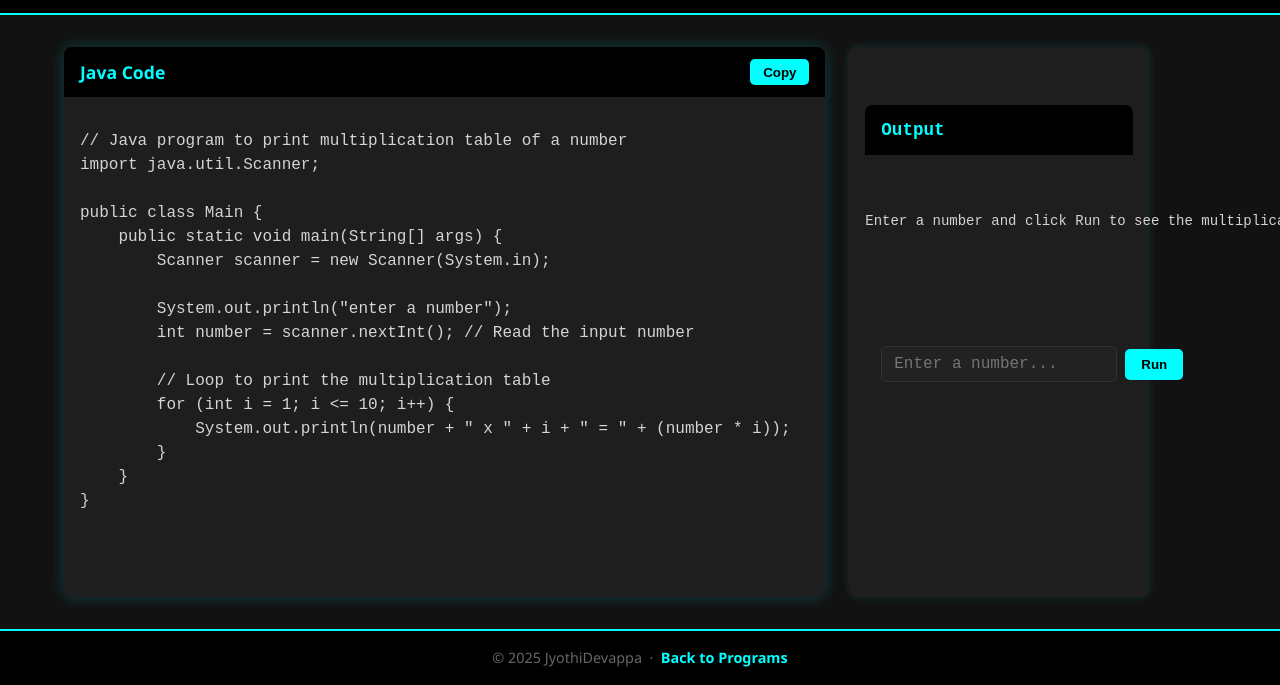
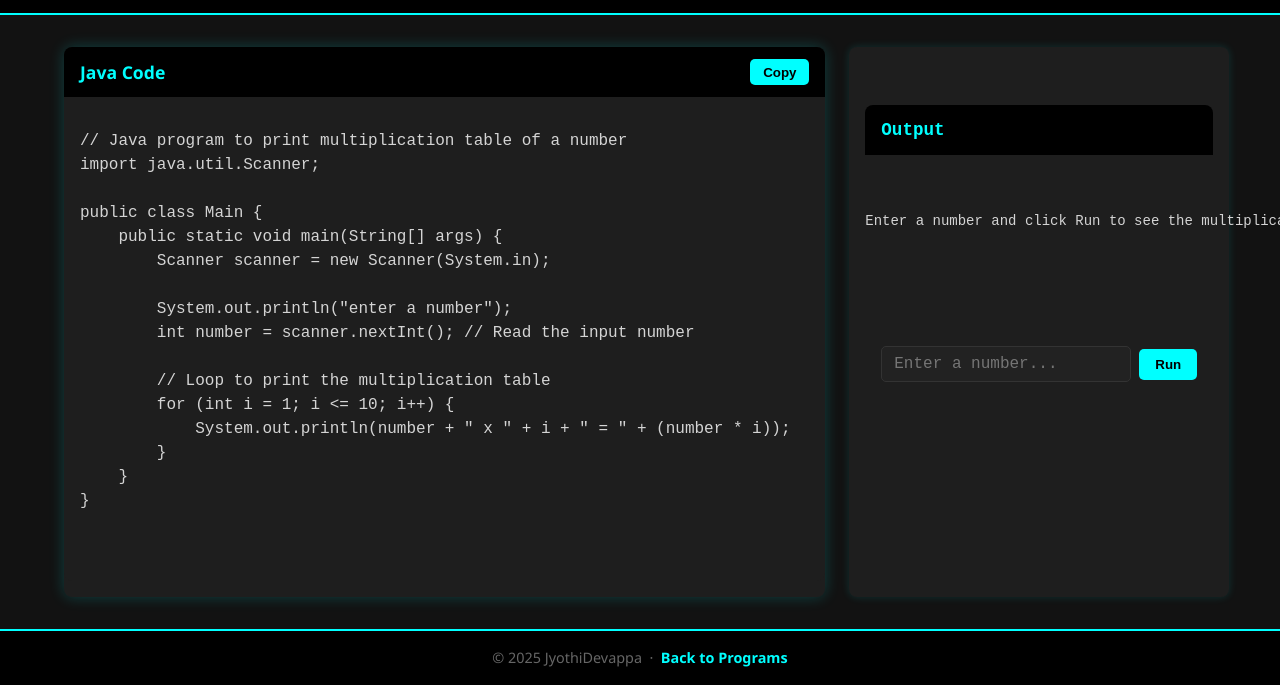
Before and after one commit to JyothiDevappa/Java-Code-Corner, a plain HTML site: page programs/multiplication-table.html in a window 1280 px wide. Shown: the part 115-800 px from the top of the page. Drawn offline with Linux system fonts and the light colour scheme.

Commit message:
Update multiplication-table.html

```diff
--- a/programs/multiplication-table.html
+++ b/programs/multiplication-table.html
@@ -165,8 +165,8 @@
     }
   }
   .output-panel {
-    width: 300px;
-    min-height: 250px;
+    width: 380px;
+    min-height: 350px;
     background: #1e1e1e;
     border-radius: 8px;
     box-shadow: 0 0 8px #00ffff22;
```
